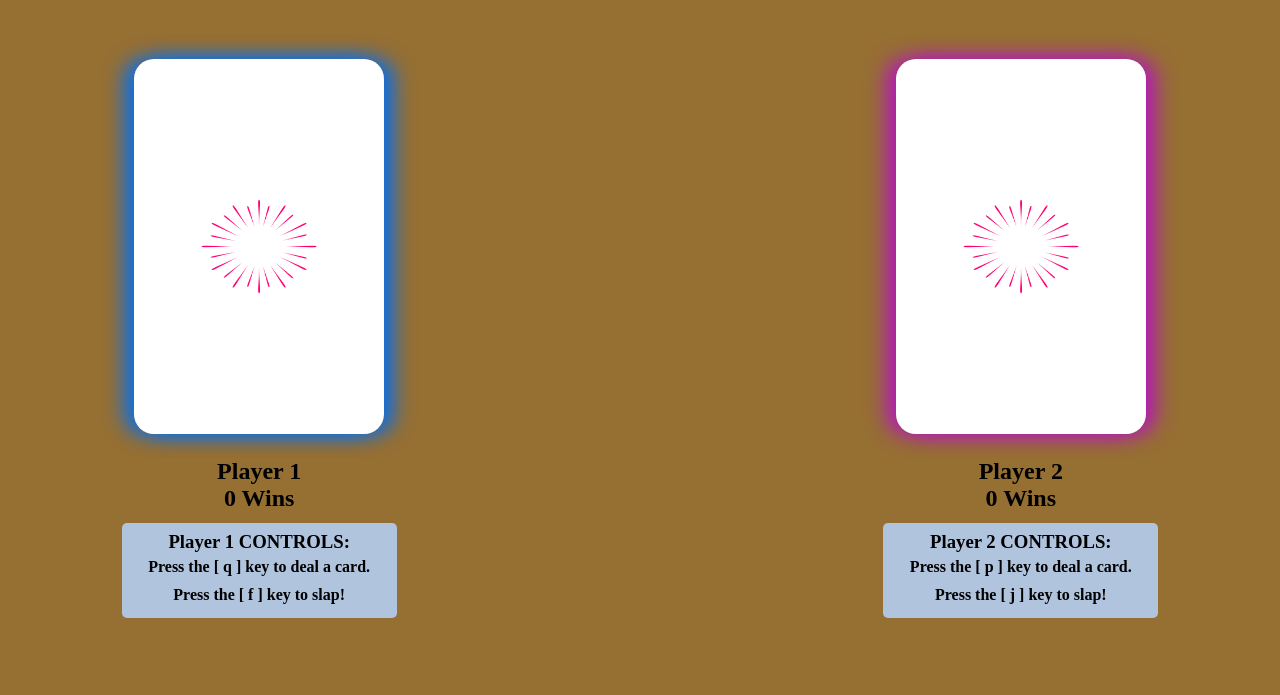
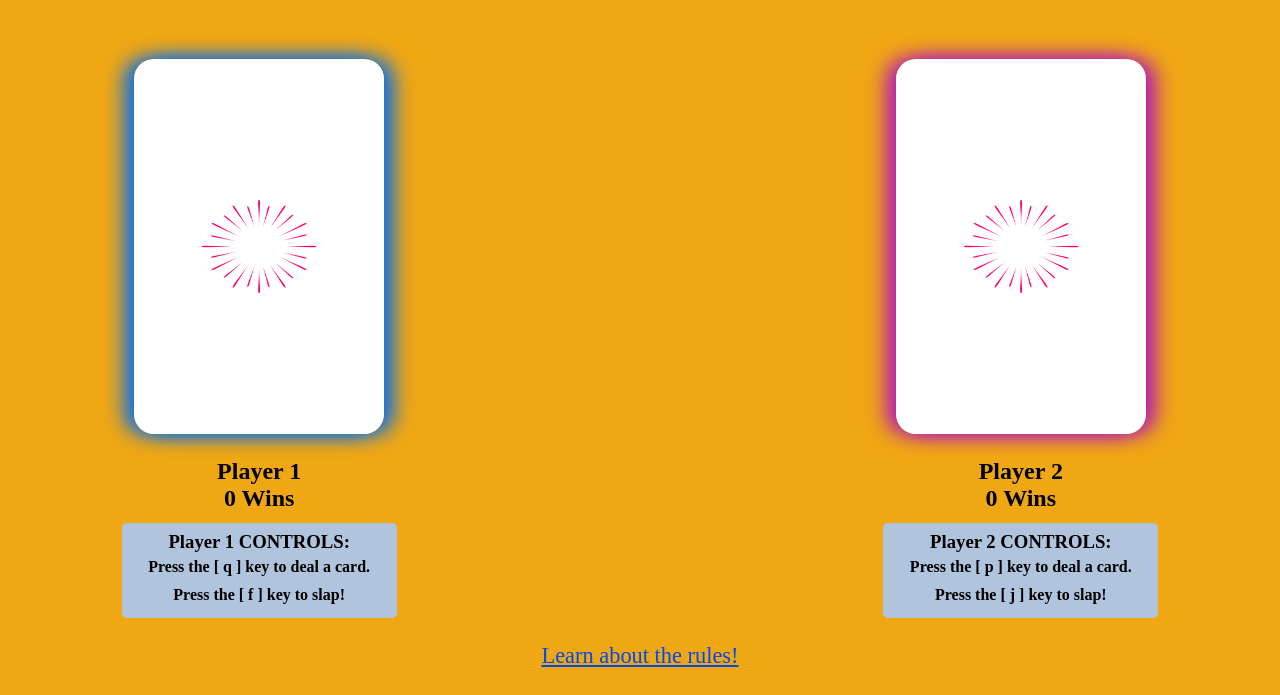
Before and after one commit to alexthompson207/slapjack, a plain HTML site: page index.html in a window 1280 px wide. Shown: the part 149-844 px from the top of the page. Before the commit the page ends 800 px from the top, so only its background shows below. Drawn offline with Linux system fonts and the light colour scheme.

Commit message:
Add and style a link to the rules for slapjack

```diff
--- a/index.html
+++ b/index.html
@@ -34,6 +34,9 @@
             <h4 class="control-directions">Press the [ j ] key to slap!</h4>
         </div>
       </section>
+      <section class="game-rules">
+        <a class= "rule-video" href="https://www.youtube.com/watch?v=RXJvedhGy00&feature=emb_title" target="_blank">Learn about the rules!<a>
+      </section>
   </body>
   <script type="text/javascript" src="./src/player.js"></script>
   <script type="text/javascript" src="./src/game.js"></script>
--- a/src/main.js
+++ b/src/main.js
@@ -50,7 +50,7 @@ function handlePlayer2Turn() {
   } else {
     currentGame.playCardToMiddle();
   }
-  // gameMessage.innerText = '';
+  gameMessage.innerText = '';
 }
 
 function handleSlapOutcome(event) {
--- a/styles.css
+++ b/styles.css
@@ -8,7 +8,7 @@
 }
 
 .main-view {
-  background-color: #966F33;
+  background-color: #F0A714;
   font-family: 'PT Serif', serif;
 }
 
@@ -38,6 +38,7 @@
   font-size: 3.6em;
   padding-top: 2%;
   font-weight: bold;
+  color: #000000;
 }
 
 .game-update {
@@ -62,6 +63,25 @@
   padding: 2%;
 }
 
+/* ---- RULE VIDEO LINK ---- */
+
+.game-rules {
+  display: flex;
+  justify-content: center;
+}
+
+.rule-video {
+  padding: 2% 1%;
+  font-size: 1.4em;
+  color: #0048F0;
+  font-size: bold;
+}
+
+.rule-video:hover {
+  outline: 2px solid white;
+  background-color: lightsteelblue;
+}
+
 /* ---- HIDDEN ---- */
 
 .hidden {
```
